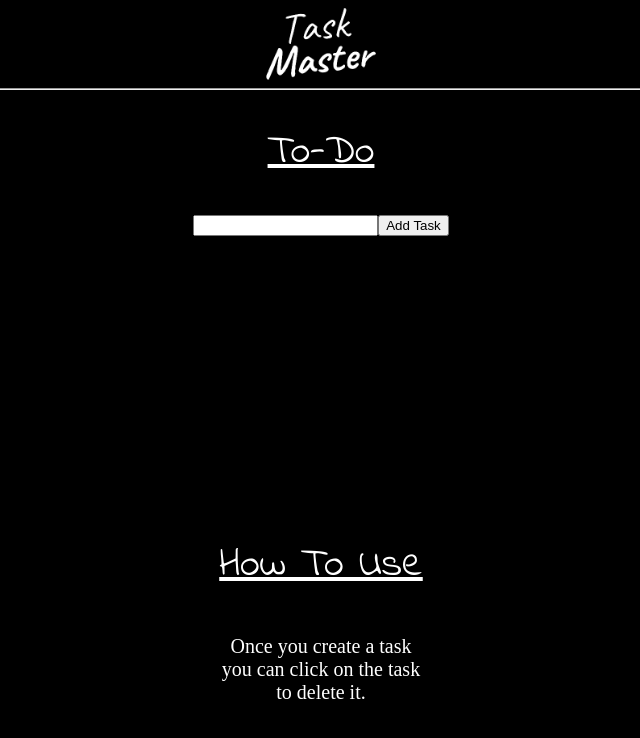
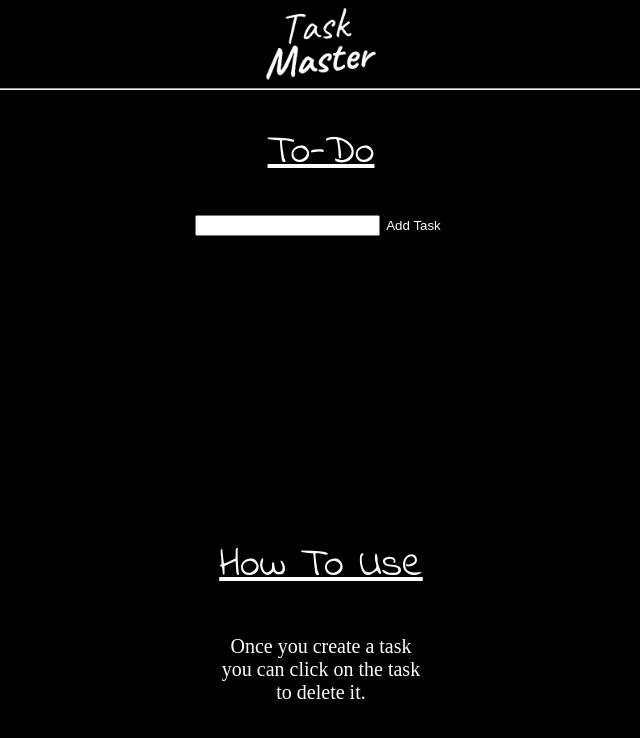
Before and after one commit to OwenCoombs/owen-todo-list, a React (Vite) app: page / in a window 1280 px wide. Shown: the top 738 px of the page, without its empty margins (319-959 px from the left). Built offline with nearby package versions, Linux system fonts and the light colour scheme.

Commit message:
changed color

```diff
--- a/src/App.css
+++ b/src/App.css
@@ -52,19 +52,8 @@ h4, #list{
 }
 
 
-button.shake{
-  animation: shake 1s infinite;
+#taskBtn{
+  background-color: black;
+  color: white;
+  border: 1px;
 }
-@keyframes shake {
-0%  { transform: translate(2px, 1px)   rotate(0deg);  }
-10% { transform: translate(-1px, -2px) rotate(-2deg); }
-20% { transform: translate(-3px, 0px)  rotate(3deg);  }
-30% { transform: translate(0px, 2px)   rotate(0deg);  }
-40% { transform: translate(1px, -1px)  rotate(1deg);  }
-50% { transform: translate(-1px, 2px)  rotate(-1deg); }
-60% { transform: translate(-3px, 1px)  rotate(0deg);  }
-70% { transform: translate(2px, 1px)   rotate(-2deg); }
-80% { transform: translate(-1px, -1px) rotate(4deg);  }
-90% { transform: translate(2px, 2px)   rotate(0deg);  }
-100%{ transform: translate(1px, -2px)  rotate(-1deg); }
-}
--- a/src/App.jsx
+++ b/src/App.jsx
@@ -27,7 +27,7 @@ function App() {
             value={newTask}
             onChange={(event) => setNewTask(event.target.value)}
           />
-          <button onClick={() => dispatch({ type: 'addTask', title: newTask })}>Add Task
+          <button onClick={() => dispatch({ type: 'addTask', title: newTask })} id='taskBtn'>Add Task
 
           </button>
         </div>
```
